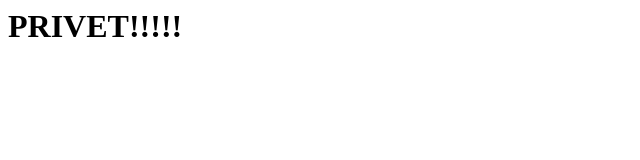
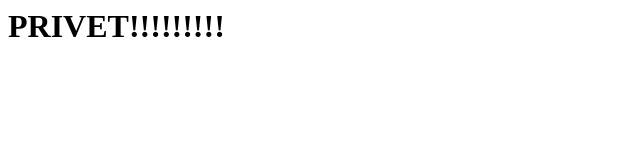
Before and after one commit to M3RC1k/dagestan, a plain HTML site: page index.html in a window 1280 px wide. Shown: the full height of the page, 0-640 px from the left. Drawn offline with Linux system fonts and the light colour scheme.

```diff
--- a/index.html
+++ b/index.html
@@ -1,5 +1,5 @@
 <html>
 <body>
-<h1> PRIVET!!!!! <h1>
+<h1> PRIVET!!!!!!!!! <h1>
 </body>
 </html>
```
